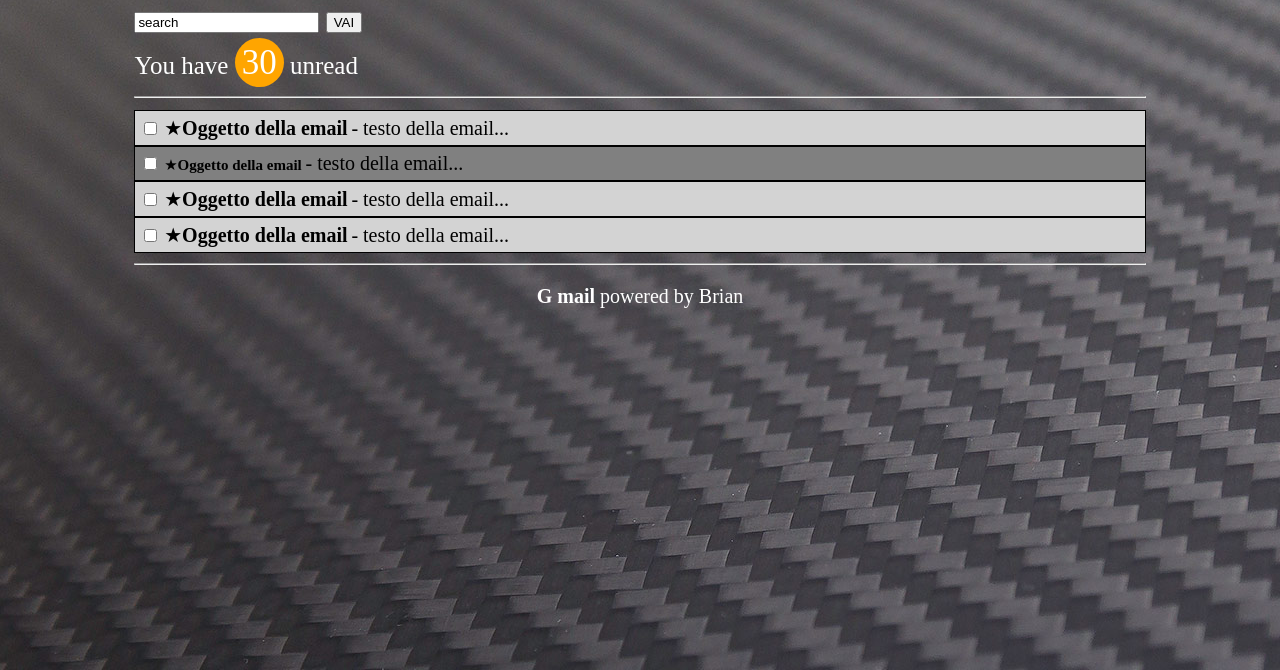
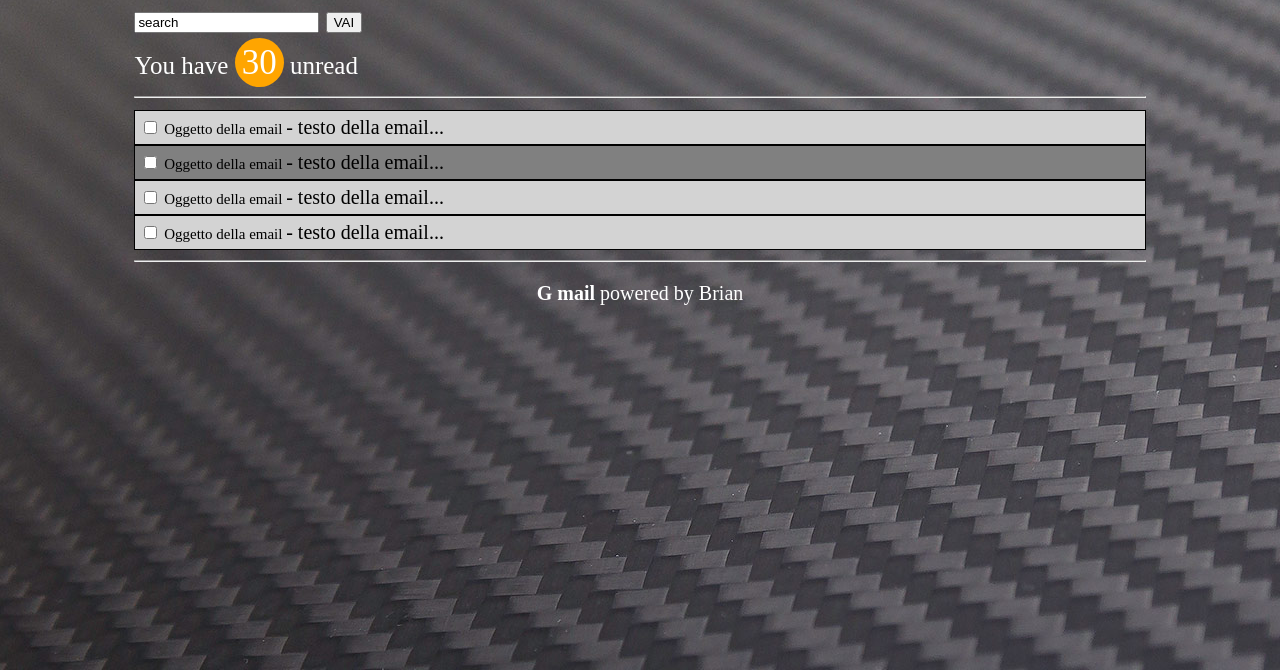
Before and after one commit to brian-marinai/htmlcss-gmail, a plain HTML site: page index.html in a window 1280 px wide. Shown: the part 130-800 px from the top of the page. Drawn offline with Linux system fonts and the light colour scheme.

Commit message:
correzione

```diff
--- a/index.html
+++ b/index.html
@@ -37,7 +37,7 @@
 
           <div class="mail unread">
             <input type="checkbox" name="" value="">
-            <span id="testo" style='font-size:20px;'>&#9733;<strong>Oggetto della email</strong></span>
+            <span id="testo" <strong>Oggetto della email</strong></span>
             <span id="testo2"> - testo della email...</span>
 
 
@@ -45,7 +45,7 @@
 
           <div class="mail read">
             <input type="checkbox" name="" value="">
-            <span id="testo" style='font-size:20p;'>&#9733;<strong>Oggetto della email</strong></span>
+            <span id="testo" <strong>Oggetto della email</strong></span>
             <span id="testo2"> - testo della email...</span>
 
 
@@ -53,7 +53,7 @@
 
           <div class="mail unread">
             <input type="checkbox" name="" value="">
-            <span id="testo" style='font-size:20px;'>&#9733;<strong>Oggetto della email</strong></span>
+            <span id="testo" <strong>Oggetto della email</strong></span>
             <span id="testo2"> - testo della email...</span>
 
 
@@ -61,7 +61,7 @@
 
           <div class="mail unread">
             <input type="checkbox" name="" value="">
-            <span id="testo" style='font-size:20px;'>&#9733;<strong>Oggetto della email</strong></span>
+            <span id="testo" <strong>Oggetto della email</strong></span>
             <span id="testo2"> - testo della email...</span>
 
 
```
